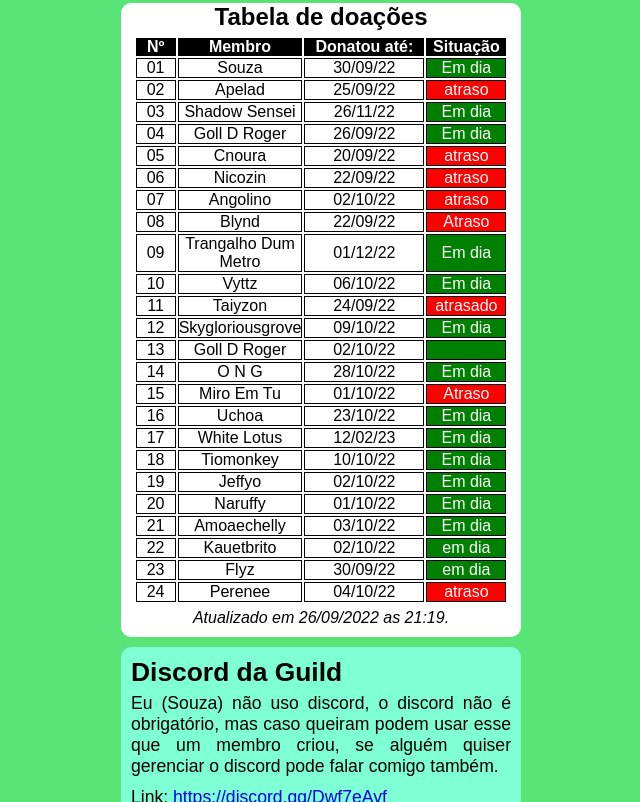
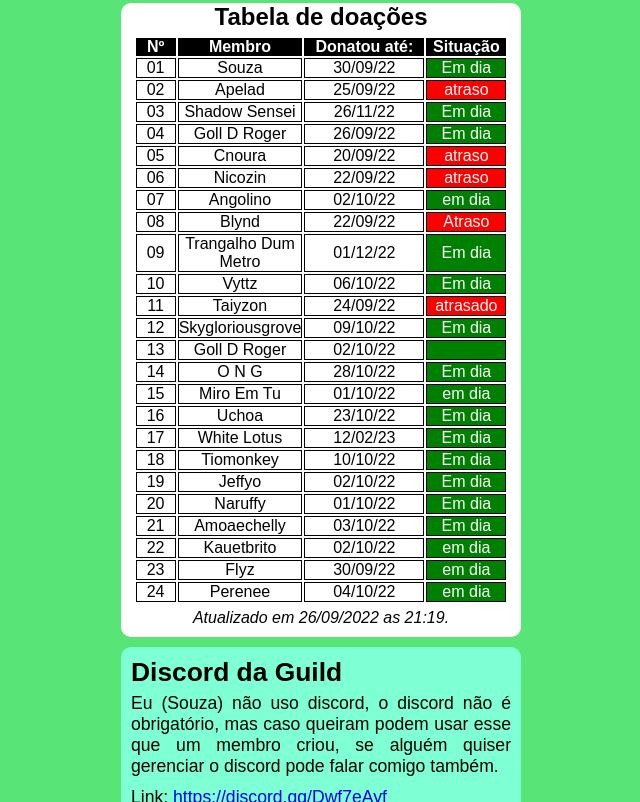
Before and after one commit to osvaldo53/corleone, a plain HTML site: page index.html in a window 1280 px wide. Shown: the part 634-1436 px from the top of the page, without its empty margins (319-959 px from the left). Drawn offline with Linux system fonts and the light colour scheme.

Commit message:
atualizo

```diff
--- a/index.html
+++ b/index.html
@@ -70,7 +70,7 @@
                 <td class="numero">07</td>
                 <td>Angolino</td>
                 <td>02/10/22</td>
-                <td class="situacao atraso">atraso</td>
+                <td class="situacao emdia">em dia</td>
             </tr>
             <tr>
                 <td class="numero">08</td>
@@ -118,7 +118,7 @@
                 <td class="numero">15</td>
                 <td>Miro Em Tu</td>
                 <td>01/10/22</td>
-                <td class="situacao atraso">Atraso</td>
+                <td class="situacao emdia">em dia</td>
             </tr>
             <tr>
                 <td class="numero">16</td>
@@ -172,7 +172,7 @@
                 <td class="numero">24</td>
                 <td>Perenee</td>
                 <td>04/10/22</td>
-                <td class="situacao atraso">atraso</td>
+                <td class="situacao emdia">em dia</td>
             </tr>
 
         </table>
```
